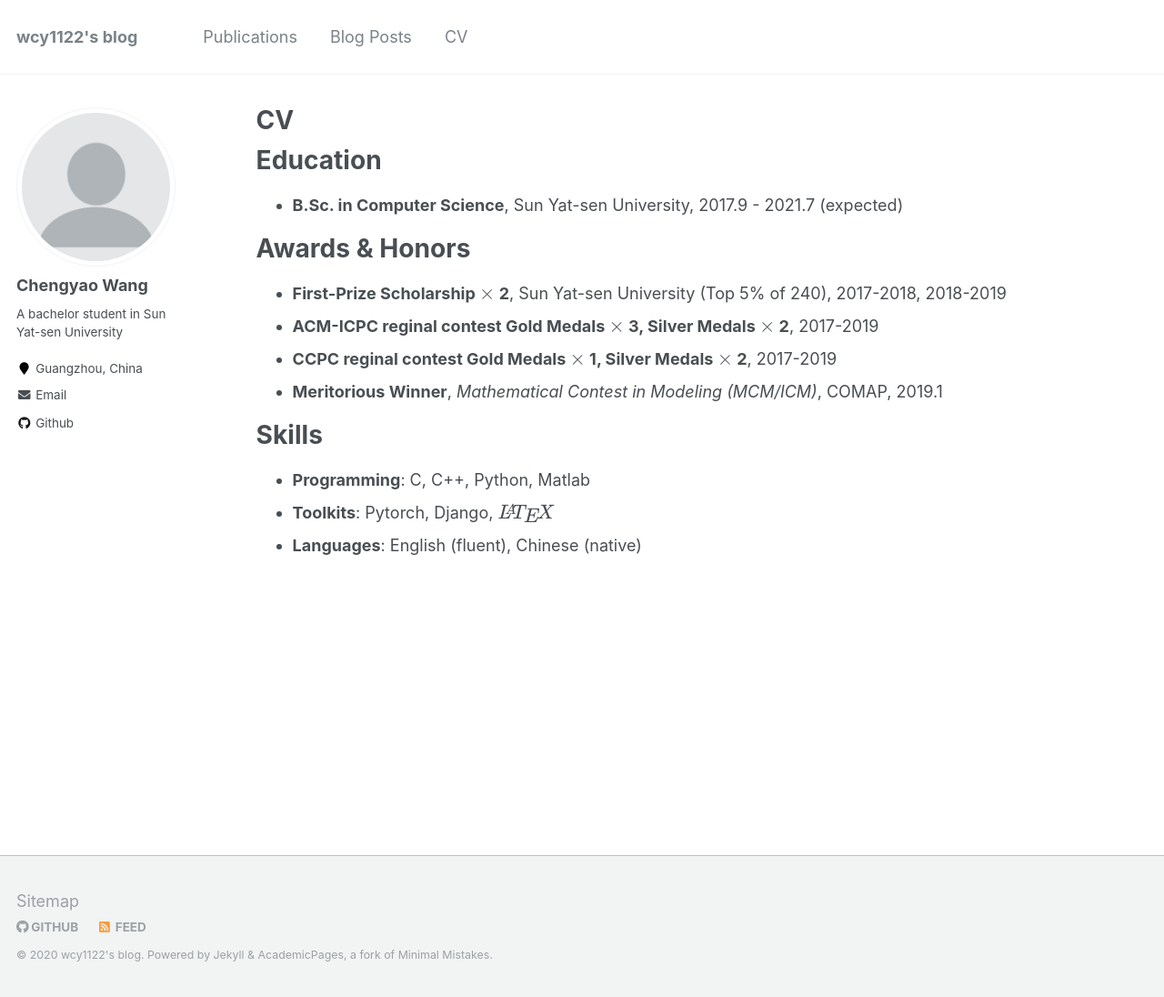
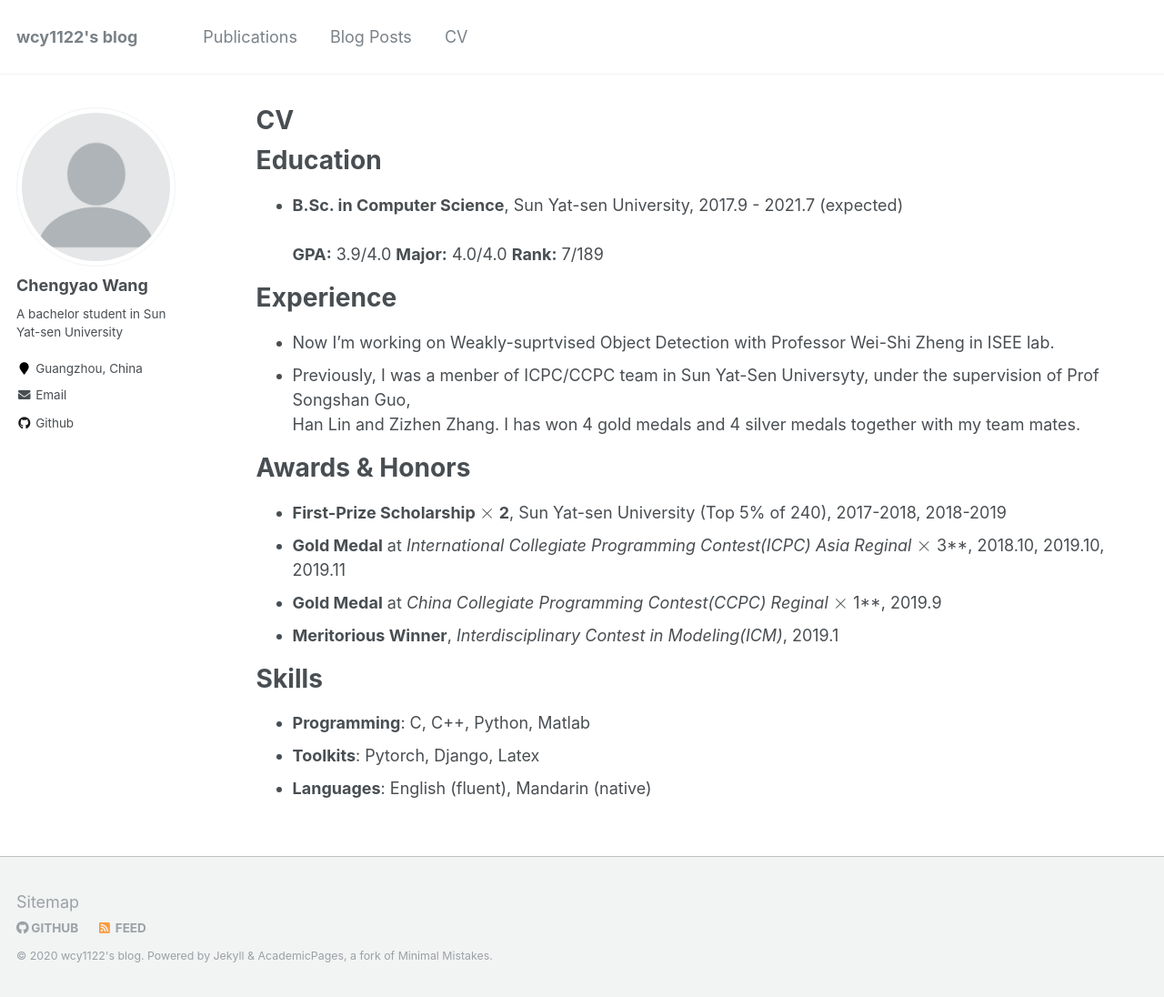
Before and after one commit to wcy1122/wcy1122.github.io, a Jekyll site: the page built from _pages/cv.md, in a window 1280 px wide and 1096 px high. Shown: the whole window at 91% size. Built offline with Jekyll 4.4.1, drawn with Linux system fonts in a browser that asks for light colours; formulas are drawn with MathJax 3.

Commit message:
update cv

```diff
--- a/_pages/cv.md
+++ b/_pages/cv.md
@@ -11,17 +11,24 @@ redirect_from:
 
 Education
 ======
-* **B.Sc. in Computer Science**, Sun Yat-sen University, 2017.9 - 2021.7 (expected)
+* **B.Sc. in Computer Science**, Sun Yat-sen University, 2017.9 - 2021.7 (expected)<br>\
+  **GPA:** 3.9/4.0 **Major:** 4.0/4.0 **Rank:** 7/189
+
+Experience
+======
+* Now I'm working on Weakly-suprtvised Object Detection with Professor Wei-Shi Zheng in ISEE lab.
+* Previously, I was a menber of ICPC/CCPC team in Sun Yat-Sen Universyty, under the supervision of Prof Songshan Guo, \
+  Han Lin and Zizhen Zhang. I has won 4 gold medals and 4 silver medals together with my team mates.
 
 Awards & Honors
 ======
 * **First-Prize Scholarship $\times$ 2**, Sun Yat-sen University (Top 5% of 240), 2017-2018, 2018-2019
-* **ACM-ICPC reginal contest Gold Medals $\times$ 3, Silver Medals $\times$ 2**, 2017-2019
-* **CCPC reginal contest Gold Medals $\times$ 1, Silver Medals $\times$ 2**, 2017-2019
-* **Meritorious Winner**, *Mathematical Contest in Modeling (MCM/ICM)*, COMAP, 2019.1
+* **Gold Medal** at *International Collegiate Programming Contest(ICPC) Asia Reginal* $\times$ 3**, 2018.10, 2019.10, 2019.11
+* **Gold Medal** at *China Collegiate Programming Contest(CCPC) Reginal* $\times$ 1**, 2019.9
+* **Meritorious Winner**, *Interdisciplinary Contest in Modeling(ICM)*, 2019.1
 
 Skills
 ======
 * **Programming**: C, C++, Python, Matlab
-* **Toolkits**: Pytorch, Django, $$\LaTeX$$
-* **Languages**: English (fluent), Chinese (native)
+* **Toolkits**: Pytorch, Django, Latex
+* **Languages**: English (fluent), Mandarin (native)
```
Also changed, not shown: _pages/about.md (+2 -1 lines).
